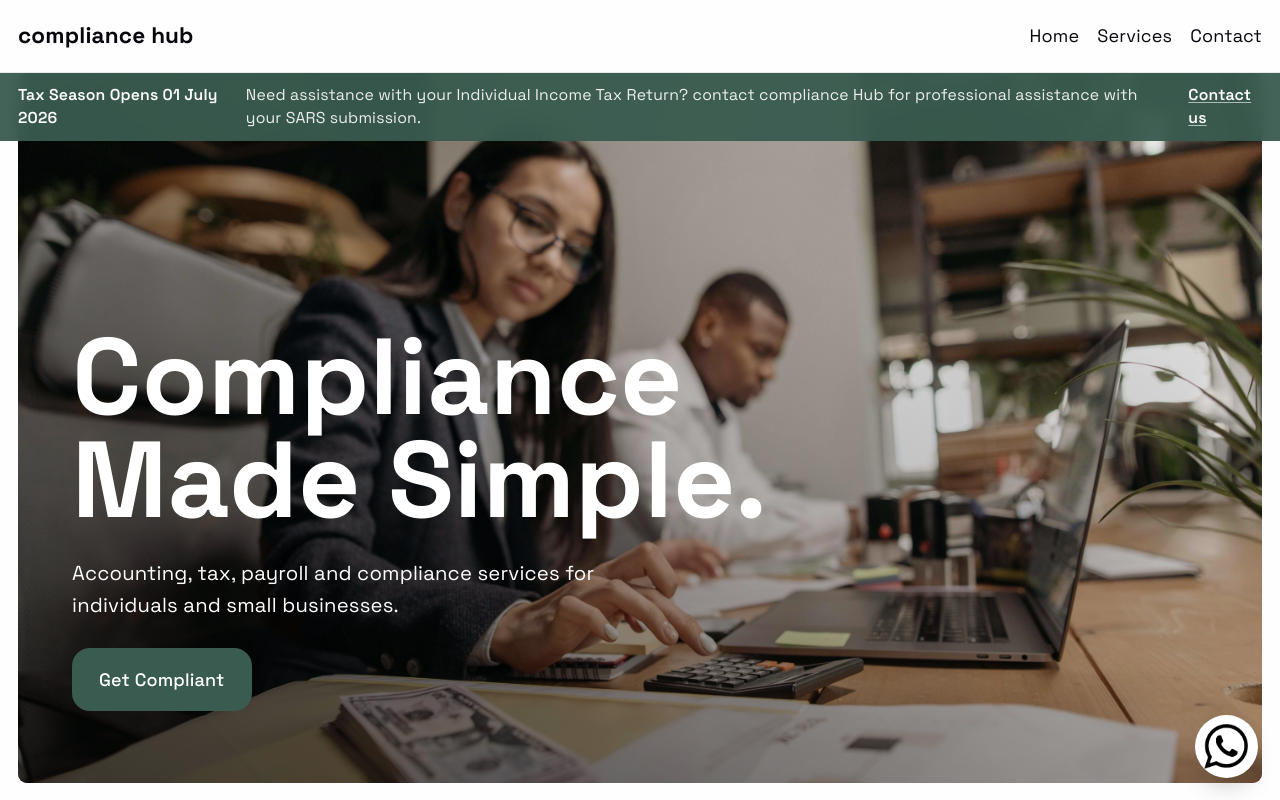
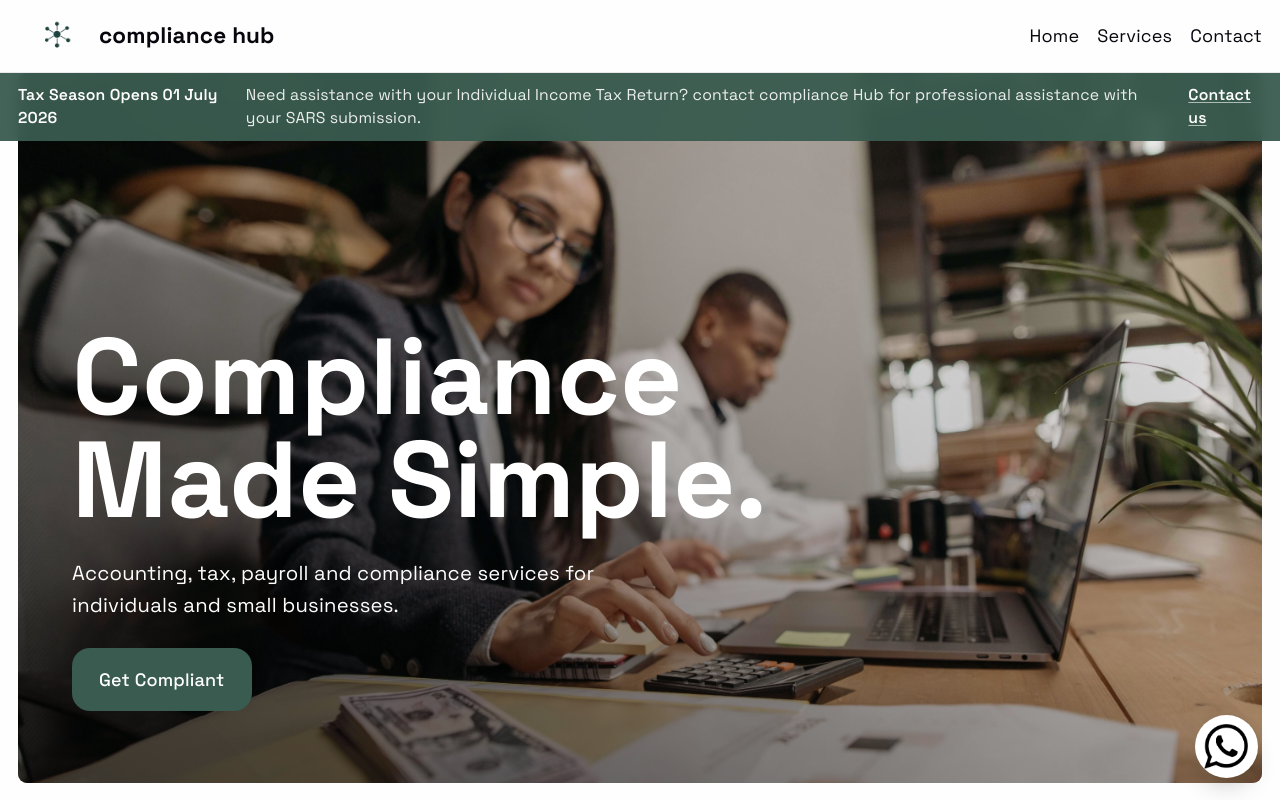
Before and after one commit to AustinMaturure/compliance-hub, a React (Vite) app in the folder compliance-hub/: page / in a window 1280 px wide. Shown: the top 800 px of the page. Built offline with nearby package versions, Linux system fonts and the light colour scheme; a web font is replaced by a local one.

Commit message:
[C] - Client style adjustments

```diff
--- a/compliance-hub/src/sections/navbar.tsx
+++ b/compliance-hub/src/sections/navbar.tsx
@@ -1,4 +1,5 @@
 import { useEffect, useState } from 'react';
+import logo from '../assets/logo.png';
 
 const navLinks = [
   { label: 'Home', href: '#home' },
@@ -23,8 +24,9 @@ export function Navbar() {
     <>
       <header className="cabinet nav-shell motion-reveal is-visible">
         <nav className="container mx-auto flex h-16 items-center justify-between px-4">
-          <a href="#home" className="text-xl font-bold hover:opacity-75">
-            compliance hub
+          <a href="#home" className="flex items-center ">
+            <img src={logo} alt="Compliance Hub logo" className="h-18 w-18 object-contain" />
+            <span className="text-xl font-bold">compliance hub</span>
           </a>
           <ul className="hidden gap-4 md:flex">
             {navLinks.map((link) => (
@@ -63,8 +65,9 @@ export function Navbar() {
       {isMenuOpen && (
         <div className="cabinet fixed inset-0 z-50 flex min-h-screen flex-col bg-[#f5f5f3] px-6 py-8 md:hidden">
           <div className="flex items-center justify-between">
-            <a href="#home" className="text-xl font-bold" onClick={closeMenu}>
-              compliance hub
+            <a href="#home" className="flex items-center" onClick={closeMenu}>
+              <img src={logo} alt="Compliance Hub logo" className="h-12 w-12 object-contain" />
+              <span className="text-xl font-bold">compliance hub</span>
             </a>
             <button
               type="button"
```
Also changed, not shown: compliance-hub/src/assets/logo.png (added).
